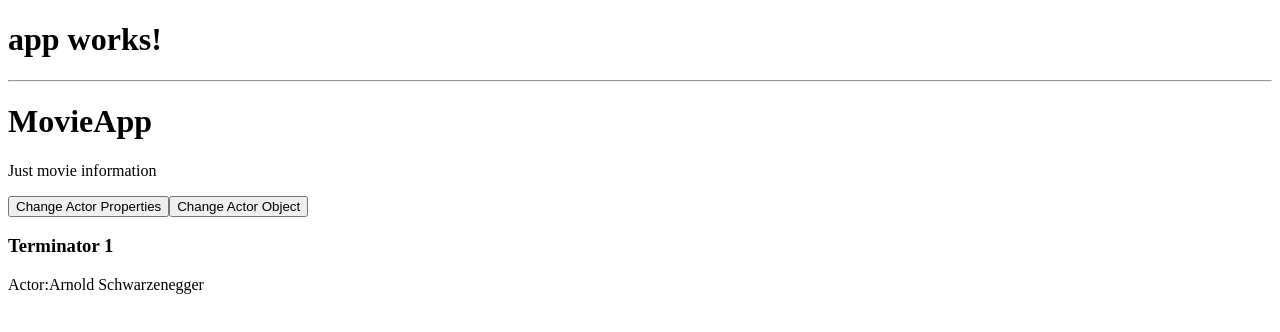
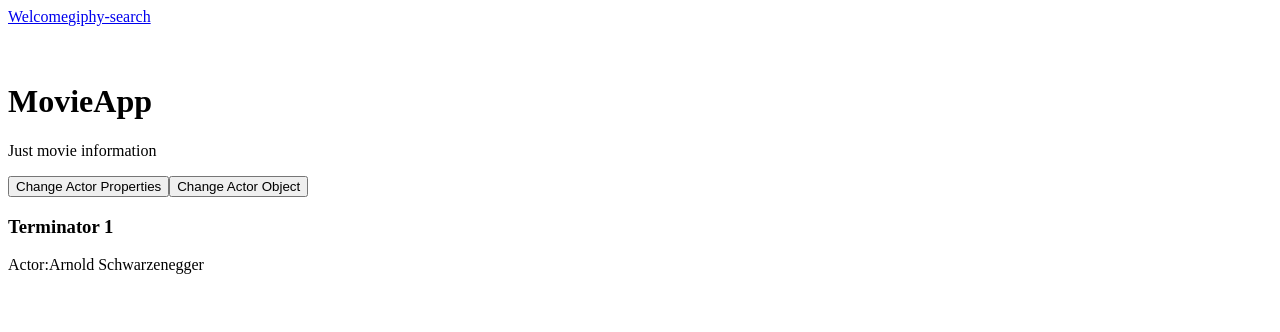
Before and after one commit to codigorefinado/curso-refinado-angular, an Angular app: page /change-detection in a window 1280 px wide. Shown: the top 332 px of the page. Built offline with nearby package versions, Linux system fonts and the light colour scheme; no server answers.

Commit message:
add module e router

```diff
--- a/src/app/app-routing.module.ts
+++ b/src/app/app-routing.module.ts
@@ -7,7 +7,7 @@ import { RouterModule } from '@angular/router';
       {path: 'change-detection', loadChildren: 'app/change-detection/change-detection.module#ChangeDetectionModule'},
     ])
   ],
-  exports: [RouterModule]
+  exports: [ RouterModule]
 })
 export class AppRoutingModule {
 
--- /dev/null
+++ b/src/app/app-welcome/app-welcome.component.html
@@ -0,0 +1 @@
+Welcome
--- /dev/null
+++ b/src/app/app-welcome/app-welcome.component.ts
@@ -0,0 +1,12 @@
+import { Component, OnInit } from '@angular/core';
+
+@Component({
+    selector: 'app-welcome',
+    templateUrl: './app-welcome.component.html'
+})
+export class AppWelcomeComponent implements OnInit {
+    constructor() { }
+
+    ngOnInit() { }
+
+}
--- a/src/app/app.component.html
+++ b/src/app/app.component.html
@@ -1,7 +1,10 @@
-<h1>
-  {{title}}
-</h1>
+<a [routerLink]="'/'">Welcome</a>
+<a [routerLink]="'giphy-search'">giphy-search</a>
 
-<giphy-component></giphy-component>
-<hr/>
-<router-outlet></router-outlet>
+<br/>
+<br/>
+<br/>
+
+<router-outlet (activate)='onActivate($event)'
+               (deactivate)='onDeactivate($event)'>
+</router-outlet>
--- a/src/app/app.component.ts
+++ b/src/app/app.component.ts
@@ -6,5 +6,12 @@ import { Component } from '@angular/core';
   styleUrls: [ './app.component.css' ],
 })
 export class AppComponent {
-  title = 'app works!';
+
+  onActivate(event: any) {
+    console.log('onActivate', event);
+  }
+
+  onDeactivate(event: any) {
+    console.log('onDeactivate', event);
+  }
 }
--- a/src/app/app.module.ts
+++ b/src/app/app.module.ts
@@ -6,6 +6,8 @@ import {AppComponent} from './app.component';
 import {AppRoutingModule} from './app-routing.module';
 import {GiphyComponent} from './giphy/giphy.component';
 import {GiphyService} from './giphy/giphy.service';
+import { GiphySearchModule } from './giphy/giphy-search/giphy-search.module';
+import { AppWelcomeModule } from './app-welcome/app-welcome.module';
 
 @NgModule({
   declarations: [
@@ -16,6 +18,8 @@ import {GiphyService} from './giphy/giphy.service';
     BrowserModule,
     FormsModule,
     HttpModule,
+    AppWelcomeModule,
+    GiphySearchModule,
     AppRoutingModule,
 
   ],
--- /dev/null
+++ b/src/app/giphy/giphy-search/giphy-search.component.html
@@ -0,0 +1,3 @@
+Limit: <input type="number" style="width: 4em;">
+Term: <input type="text">
+<input type="button" value="Pesquisar">
--- /dev/null
+++ b/src/app/giphy/giphy-search/giphy-search.component.ts
@@ -0,0 +1,12 @@
+import { Component, OnInit } from '@angular/core';
+
+@Component({
+    selector: 'giphy-search',
+    templateUrl: './giphy-search.component.html'
+})
+export class GiphySearchComponent implements OnInit {
+    constructor() { }
+
+    ngOnInit() { }
+
+}
```
Also changed, not shown: src/app/app-welcome/app-welcome-routing.module.ts (added, +15 -0 lines), src/app/app-welcome/app-welcome.module.ts (added, +12 -0 lines), src/app/giphy/giphy-search/giphy-search-routing.module.ts (added, +13 -0 lines), src/app/giphy/giphy-search/giphy-search.module.ts (added, +20 -0 lines).
